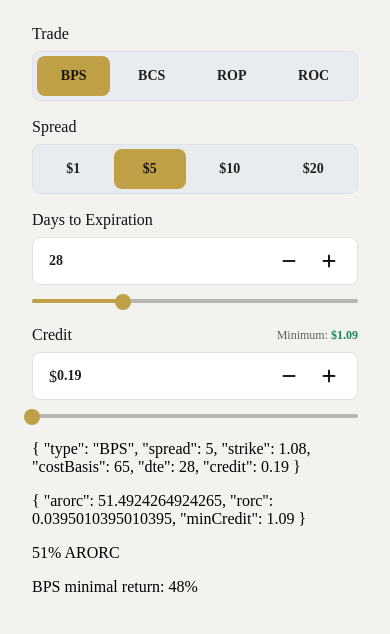
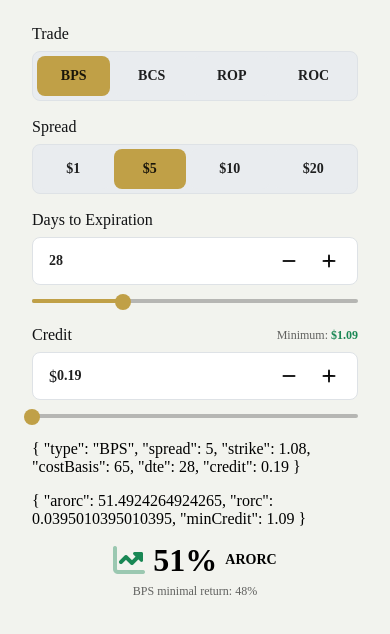
Before and after one commit to sharpmachine/arorc_calculator, a React Native app: screen / in a window 390 px wide. Shown: the top 634 px of the page. Built offline with nearby package versions, Linux system fonts and the light colour scheme.

Commit message:
Style results

```diff
--- /dev/null
+++ b/App.css
@@ -0,0 +1,40 @@
+body {
+    font-family: 'Work Sans';
+    font-style: 'normal';
+}
+
+.result {
+    display: flex;
+    flex-direction: column;
+    align-items: center;
+    padding: 0px;
+    gap: 8px;
+}
+
+.result-arorc {
+    display: flex;
+    flex-direction: row;
+    justify-content: center;
+    align-items: center;
+    padding: 0px;
+    gap: 8px;
+    font-weight: 700;
+    text-align: center;
+    color: #000000;
+}
+
+.result-percentage {
+    font-size: 32px;
+    line-height: 32px;
+}
+
+.result-label {
+    font-size: 14px;
+}
+
+.result-marr {
+    font-weight: 400;
+    font-size: 12px;
+    line-height: 14px;
+    color: rgba(0, 0, 0, 0.6);
+}
--- a/App.js
+++ b/App.js
@@ -3,6 +3,9 @@ import { useRef, useState, useEffect } from "react";
 import { StyleSheet, Text, View } from 'react-native';
 import  SegmentedControl from './SegmentedControl';
 import TextField from './TextField';
+import './App.css';
+import good from './assets/good.png';
+import bad from './assets/bad.png';
 
 export default function App() {
 
@@ -111,7 +114,7 @@ export default function App() {
 }, []);
 
   return (
-    <View style={styles.container}>
+    <View style={styles.container} className="test">
 
       <SegmentedControl
         name="type"
@@ -164,8 +167,18 @@ export default function App() {
       />
       <div>{JSON.stringify(trade, null, 2)}</div>
       <div>{JSON.stringify(arorc, null, 2)}</div>
-      <div>{Math.floor(arorc.arorc)}% <span>ARORC</span></div>
-      <div>{trade.type} minimal return: {trade.type == "BCS" || trade.type == "BPS" ? "48%" : "20%"}</div>
+
+      <div className="result">
+        <div className='result-arorc'>
+          <img src={trade.type == "BPS" ? good : bad} alt="" width="32" />
+          <span className='result-percentage'>{Math.floor(arorc.arorc)}%</span>
+          <span className='result-label'>ARORC</span>
+        </div>
+        <div className='result-marr'>
+          {trade.type} minimal return: {trade.type == "BCS" || trade.type == "BPS" ? "48%" : "20%"}
+        </div>
+      </div>
+
 
       <StatusBar style="auto" />
     </View>
@@ -179,8 +192,6 @@ const styles = StyleSheet.create({
     paddingLeft: 32,
     paddingRight: 32,
     paddingTop: 24,
-    gap: 16,
-    fontFamily: 'Work Sans',
-    fontStyle: 'normal'
+    gap: 16
   },
 });
```
Also changed, not shown: assets/bad.png (added), assets/good.png (added).
